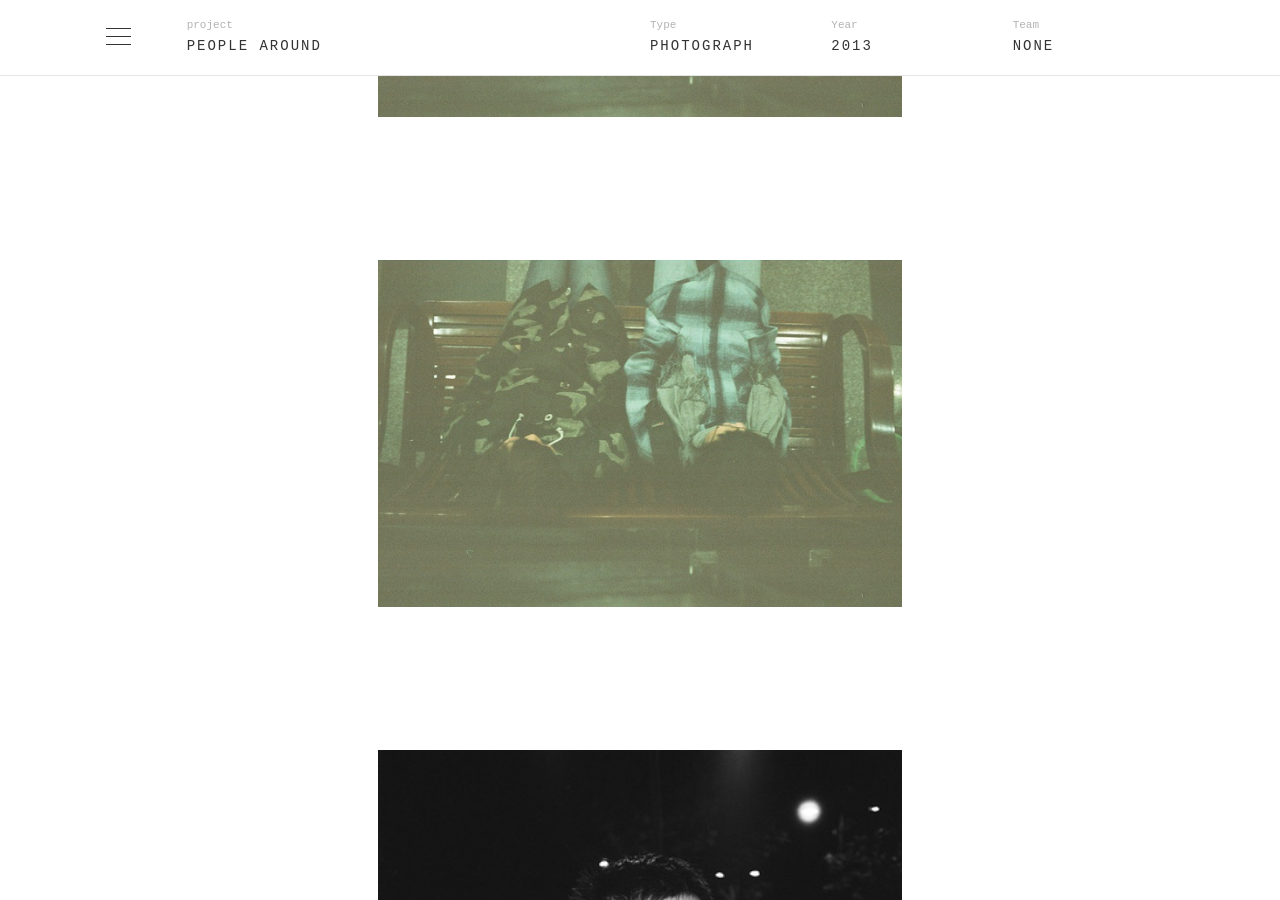
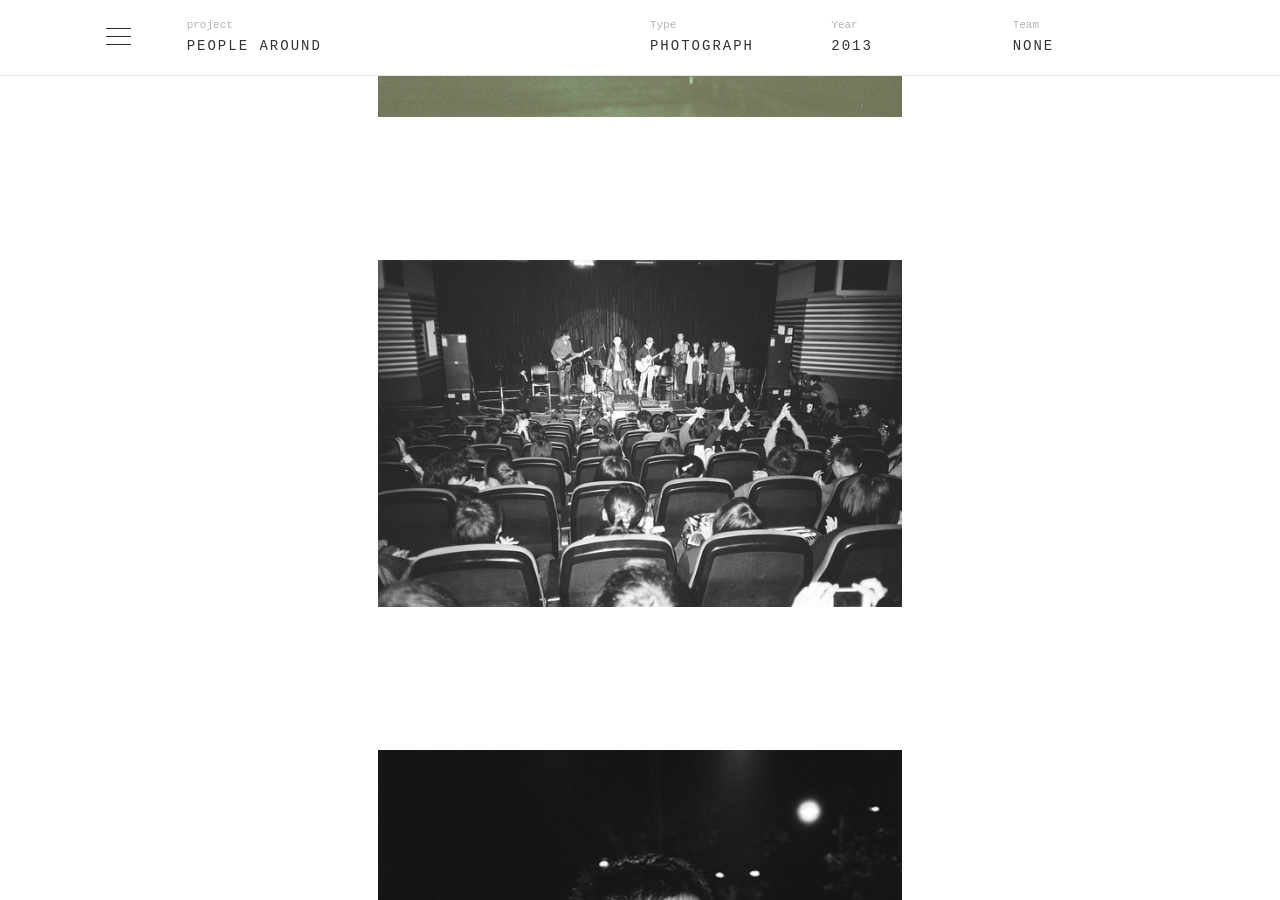
Before and after one commit to alenliang/alenliang.github.io, a Jekyll site: the page built from _posts/2013-09-25-people-around.markdown, in a window 1280 px wide and 900 px high, scrolled down 1964 px. Built offline with Jekyll 4.4.1, drawn with Linux system fonts in a browser that asks for light colours.

Commit message:
fixed: 1 pictures is wrong.

```diff
--- a/_posts/2013-09-25-people-around.markdown
+++ b/_posts/2013-09-25-people-around.markdown
@@ -19,6 +19,6 @@ slug: "people"
 
 ![我们]({{site.baseurl}}/images/people/x2160077755.jpg)
 
-![夏天来了]({{site.baseurl}}/images/people/x2160077755.jpg)
+![夏天来了]({{site.baseurl}}/images/people/x2162562446.jpg)
 
 ![段总]({{site.baseurl}}/images/people/x2162562500.jpg)
```
